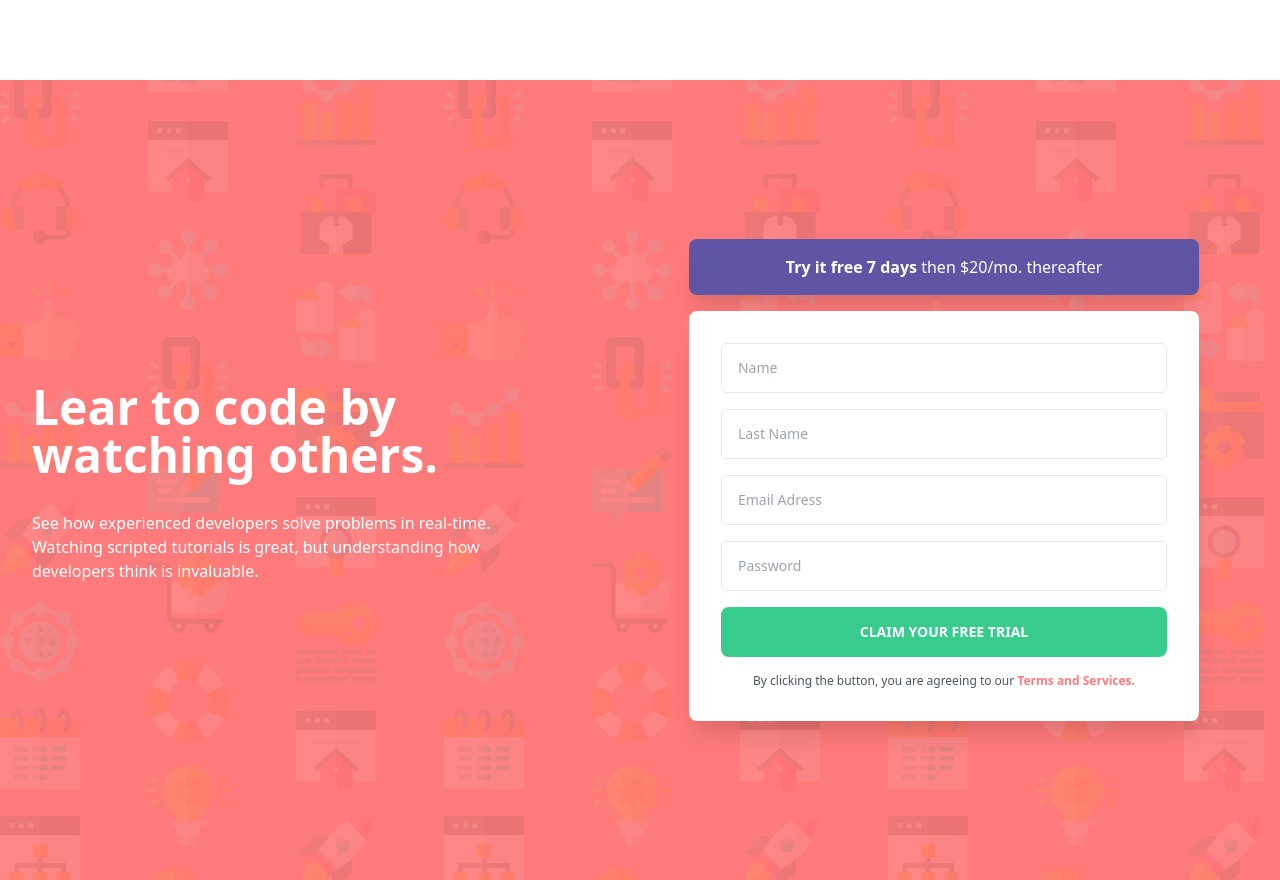
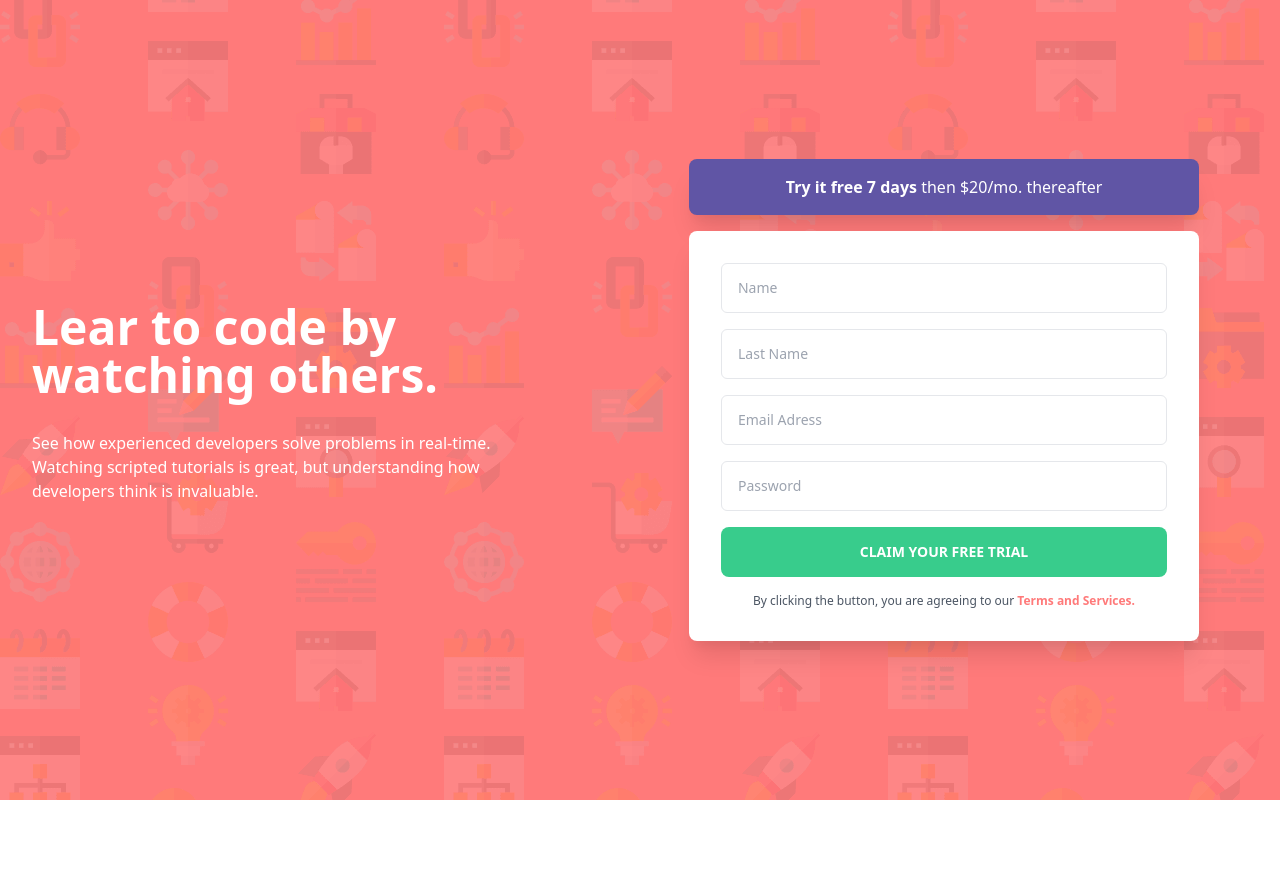
Before and after one commit to migsilva89/Responsive-Intro-Page, a Vue app: page / in a window 1280 px wide. After the commit the page ends 800 px from the top, so only its background shows below. Built offline with nearby package versions, Linux system fonts and the light colour scheme.

Commit message:
v-mode small fix

```diff
--- a/src/App.vue
+++ b/src/App.vue
@@ -20,6 +20,6 @@ export default {
   -webkit-font-smoothing: antialiased;
   -moz-osx-font-smoothing: grayscale;
   text-align: center;
-  margin-top: 80px;
+  /* margin-top: 80px; */
 }
 </style>
--- a/src/components/SignupForm.vue
+++ b/src/components/SignupForm.vue
@@ -42,7 +42,7 @@
                     <!-- SEGUNDA CAIXA -->
                     <div class="mt-4">
                       <label class="block text-sm"></label>
-                      <input type="email"
+                      <input type="text"
                             class="w-full px-4 leading-8 py-2 text-sm border rounded-md focus:border-bluep-500 focus:outline-none focus:ring-1 focus:ring-bluep-500"
                             placeholder="Last Name" />
                     </div>
@@ -55,7 +55,7 @@
                     </div>
                     <!-- PASSWORD FIELD -->
                     <div>
-                      <label class="block  mt-4 text-sm"></label>
+                      <label class="block mt-4 text-sm"></label>
                       <input
                           class="w-full px-4 leading-8 py-2 text-sm border rounded-md focus:border-bluep-500 focus:outline-none focus:ring-1 focus:ring-bluep-500"
                           placeholder="Password" type="password" />
@@ -64,7 +64,7 @@
                     <!-- BUTON -->
                     <div class="submit">
                     <button
-                        class="submit block font-extrabold uppercase w-full px-8 py-2 mt-4 text-sm leading-8 text-center text-white transition-colors duration-150 bg-greenb-500 border border-transparent rounded-lg active:bg-blue-600 hover:bg-green-300 hover:shadow-md focus:outline-none focus:shadow-outline-black">
+                        class="font-extrabold uppercase w-full px-8 py-2 mt-4 text-sm leading-8 text-center text-white transition-colors duration-150 bg-greenb-500 border border-transparent rounded-lg active:bg-blue-600 hover:bg-green-300 hover:shadow-md focus:outline-none focus:shadow-outline-black">
                       Claim your free trial
                     </button>
                     </div>
```
